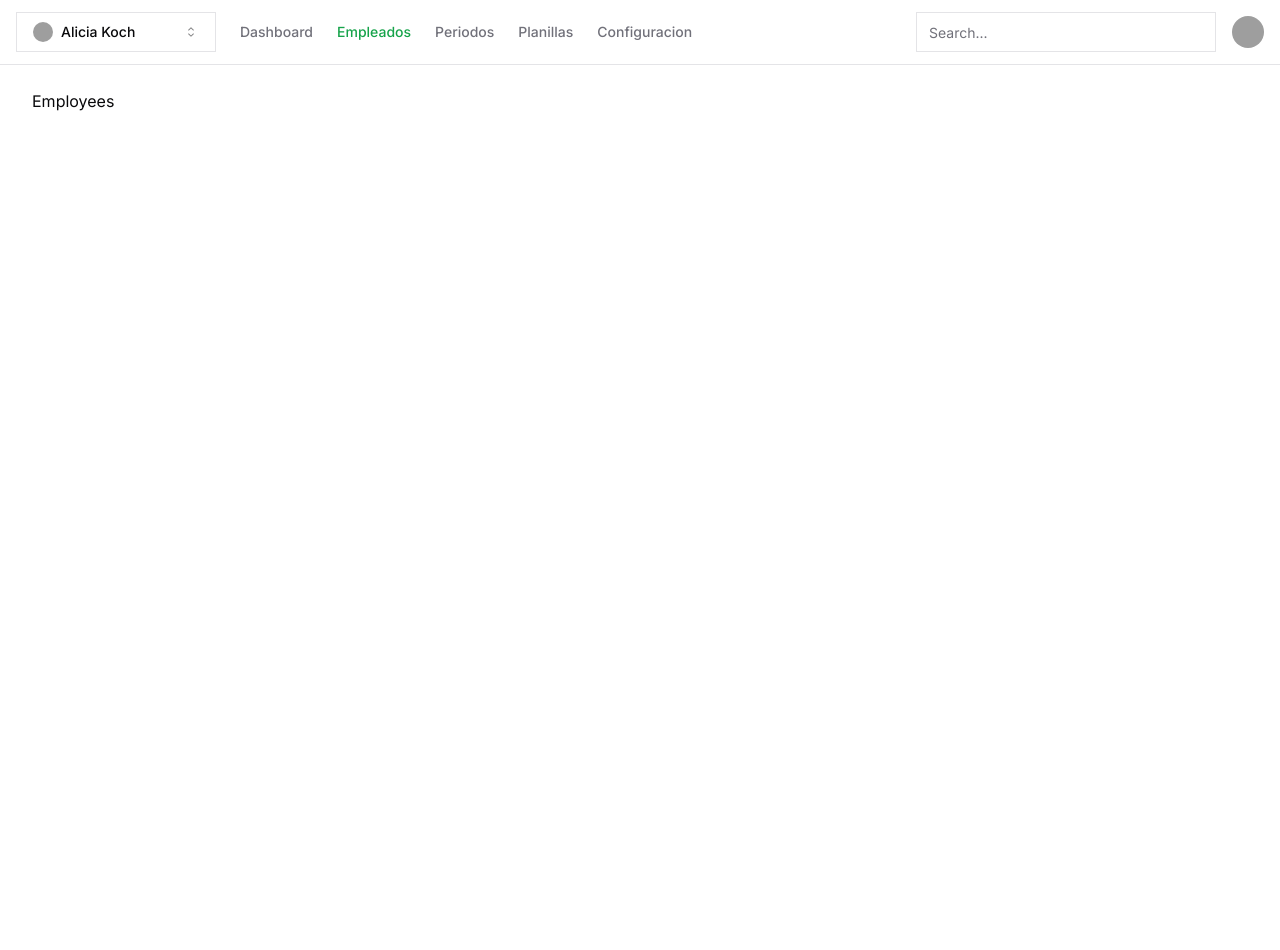
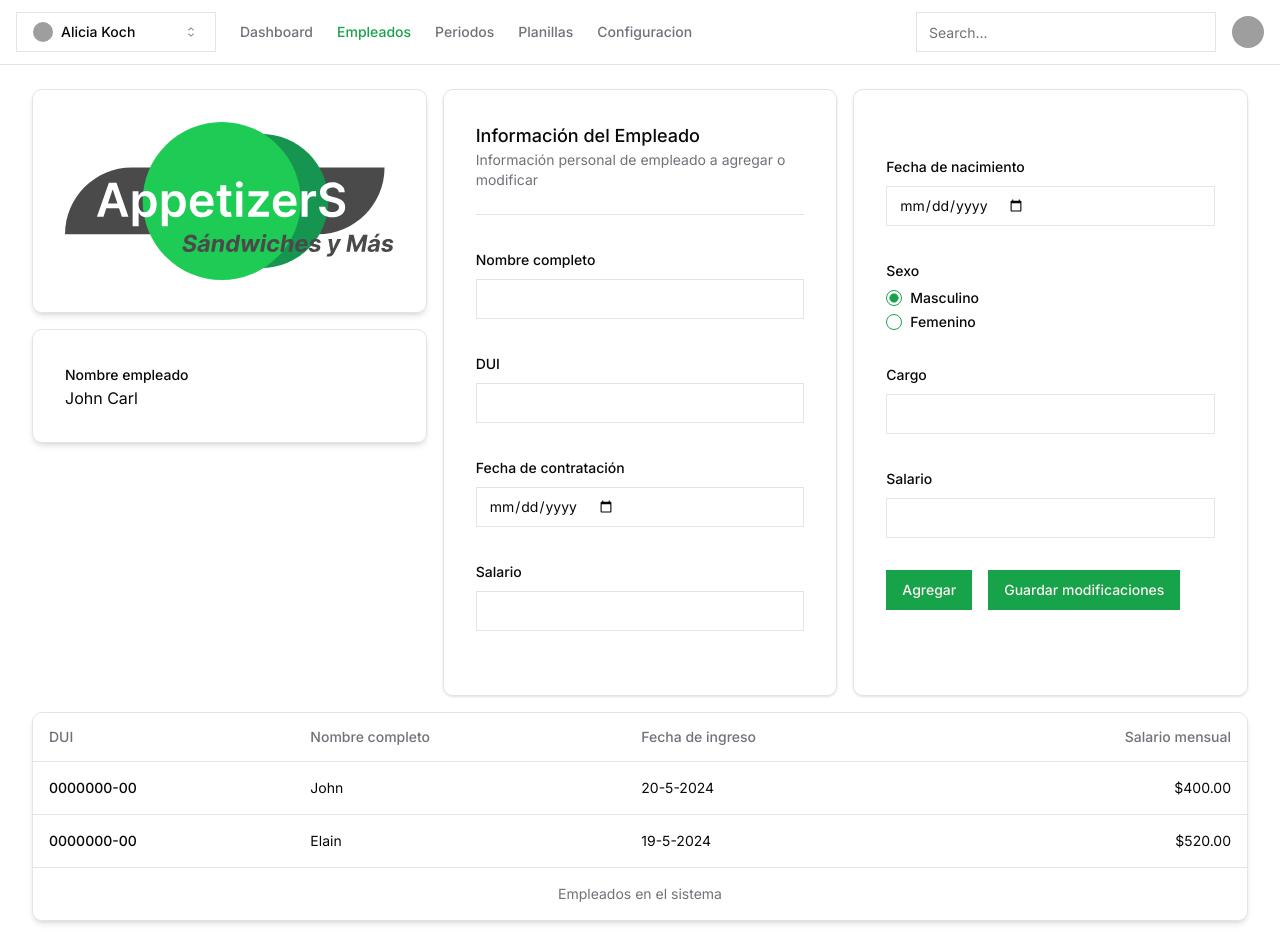
Before and after one commit to segovia99/rh-restaurant, a Next.js app: page /rhu/employees in a window 1280 px wide. Shown: the top 950 px of the page. Before the commit the page ends 800 px from the top, so only its background shows below. Built offline with nearby package versions, Linux system fonts and the light colour scheme; grey boxes are pictures that could not be loaded.

Commit message:
employees view added

```diff
--- a/package.json
+++ b/package.json
@@ -16,6 +16,7 @@
     "@radix-ui/react-icons": "^1.3.0",
     "@radix-ui/react-label": "^2.0.2",
     "@radix-ui/react-popover": "^1.0.7",
+    "@radix-ui/react-radio-group": "^1.1.3",
     "@radix-ui/react-select": "^2.0.0",
     "@radix-ui/react-slot": "^1.0.2",
     "@radix-ui/react-tabs": "^1.0.4",
--- a/src/app/rhu/employees/page.tsx
+++ b/src/app/rhu/employees/page.tsx
@@ -1,7 +1,121 @@
+import Image from "next/image";
+import { Button } from "@/components/ui/button"
+import { Input } from "@/components/ui/input";
+import { Label } from "@/components/ui/label";
+import { RadioGroup, RadioGroupItem } from "@/components/ui/radio-group"
+import {
+  Table,
+  TableBody,
+  TableCaption,
+  TableCell,
+  TableHead,
+  TableHeader,
+  TableRow,
+} from "@/components/ui/table";
+
 export default function EmployeesPage() {
-	return (
-		<div>
-			<h1>Employees</h1>
-		</div>
-    )
+  return (
+    <div className="grid grid-cols-1 gap-4">
+      <div className="grid grid-cols-3 gap-4 lg:span-row-2">
+        <div className="grid grid-cols-1 gap-4">
+          <div>
+            <div className="border rounded-[10px] p-8 mb-4 shadow-md">
+              <Image src="/logo_1.svg" alt="profile" width={360} height={360} className="rounded-md object-cover" />
+            </div>
+            <div className="border rounded-[10px] p-8 shadow-md">
+              <Label>Nombre empleado</Label>
+              <h2>John Carl</h2>
+            </div>
+          </div>
+        </div>
+
+        <div className="col-span-2 grid grid-cols-4 gap-4">
+          <div className="col-span-2 p-8 rounded-[10px] shadow border">
+            <div>
+              <h3 className="text-lg font-medium">Información del Empleado</h3>
+              <p className="text-sm text-muted-foreground">Información personal de empleado a agregar o modificar</p>
+            </div>
+            <div data-orientation="horizontal" role="none" className="mt-6 shrink-0 bg-border h-[1px] w-full"></div>
+            <form action="" className="mt-8">
+              <label className="text-sm font-medium">Nombre completo</label>
+              <Input className="mt-2 mb-8" />
+
+              <label className="text-sm font-medium">DUI</label>
+              <Input className="mt-2 mb-8" />
+
+              <label className="text-sm font-medium">Fecha de contratación</label>
+              <Input className="mt-2 mb-8" type="date" />
+
+              <label className="text-sm font-medium">Salario</label>
+              <Input className="mt-2 mb-8" />
+
+            </form>
+          </div>
+
+          <div className="col-span-2 p-8 rounded-[10px] shadow border">
+            <form action="" className="mt-8">
+              <label className="text-sm font-medium">Fecha de nacimiento</label>
+              <Input className="mt-2 mb-8" type="date" />
+
+              <label className="text-sm font-medium">Sexo</label>
+              <div className="mt-2 mb-8">
+                <RadioGroup defaultValue="option-one">
+                  <div className="flex items-center space-x-2">
+                    <RadioGroupItem value="option-one" id="option-one" />
+                    <Label htmlFor="option-one">Masculino</Label>
+                  </div>
+                  <div className="flex items-center space-x-2">
+                    <RadioGroupItem value="option-two" id="option-two" />
+                    <Label htmlFor="option-two">Femenino</Label>
+                  </div>
+                </RadioGroup>
+
+              </div>
+
+              <label className="text-sm font-medium">Cargo</label>
+              <Input className="mt-2 mb-8" />
+
+              <label className="text-sm font-medium">Salario</label>
+              <Input className="mt-2 mb-8" />
+
+
+              <div className="flex gap-4">
+                <Button>Agregar</Button>
+                <Button>Guardar modificaciones</Button>
+              </div>
+            </form>
+          </div>
+
+        </div>
+      </div>
+
+      <div className="shadow-md rounded-[10px] border pb-4">
+        <Table className="border-b">
+          <TableCaption>Empleados en el sistema</TableCaption>
+          <TableHeader>
+            <TableRow>
+              <TableHead>DUI</TableHead>
+              <TableHead>Nombre completo</TableHead>
+              <TableHead>Fecha de ingreso</TableHead>
+              <TableHead className="text-right">Salario mensual</TableHead>
+            </TableRow>
+          </TableHeader>
+          <TableBody>
+            <TableRow>
+              <TableCell className="font-medium">0000000-00</TableCell>
+              <TableCell>John</TableCell>
+              <TableCell>20-5-2024</TableCell>
+              <TableCell className="text-right">$400.00</TableCell>
+            </TableRow>
+            <TableRow>
+              <TableCell className="font-medium">0000000-00</TableCell>
+              <TableCell>Elain</TableCell>
+              <TableCell>19-5-2024</TableCell>
+              <TableCell className="text-right">$520.00</TableCell>
+            </TableRow>
+          </TableBody>
+        </Table>
+      </div>
+    </div>
+  );
 }
--- /dev/null
+++ b/src/components/ui/radio-group.tsx
@@ -0,0 +1,44 @@
+"use client"
+
+import * as React from "react"
+import * as RadioGroupPrimitive from "@radix-ui/react-radio-group"
+import { Circle } from "lucide-react"
+
+import { cn } from "@/lib/utils"
+
+const RadioGroup = React.forwardRef<
+  React.ElementRef<typeof RadioGroupPrimitive.Root>,
+  React.ComponentPropsWithoutRef<typeof RadioGroupPrimitive.Root>
+>(({ className, ...props }, ref) => {
+  return (
+    <RadioGroupPrimitive.Root
+      className={cn("grid gap-2", className)}
+      {...props}
+      ref={ref}
+    />
+  )
+})
+RadioGroup.displayName = RadioGroupPrimitive.Root.displayName
+
+const RadioGroupItem = React.forwardRef<
+  React.ElementRef<typeof RadioGroupPrimitive.Item>,
+  React.ComponentPropsWithoutRef<typeof RadioGroupPrimitive.Item>
+>(({ className, ...props }, ref) => {
+  return (
+    <RadioGroupPrimitive.Item
+      ref={ref}
+      className={cn(
+        "aspect-square h-4 w-4 rounded-full border border-primary text-primary ring-offset-background focus:outline-none focus-visible:ring-2 focus-visible:ring-ring focus-visible:ring-offset-2 disabled:cursor-not-allowed disabled:opacity-50",
+        className
+      )}
+      {...props}
+    >
+      <RadioGroupPrimitive.Indicator className="flex items-center justify-center">
+        <Circle className="h-2.5 w-2.5 fill-current text-current" />
+      </RadioGroupPrimitive.Indicator>
+    </RadioGroupPrimitive.Item>
+  )
+})
+RadioGroupItem.displayName = RadioGroupPrimitive.Item.displayName
+
+export { RadioGroup, RadioGroupItem }
--- /dev/null
+++ b/src/components/ui/table.tsx
@@ -0,0 +1,117 @@
+import * as React from "react"
+
+import { cn } from "@/lib/utils"
+
+const Table = React.forwardRef<
+  HTMLTableElement,
+  React.HTMLAttributes<HTMLTableElement>
+>(({ className, ...props }, ref) => (
+  <div className="relative w-full overflow-auto">
+    <table
+      ref={ref}
+      className={cn("w-full caption-bottom text-sm", className)}
+      {...props}
+    />
+  </div>
+))
+Table.displayName = "Table"
+
+const TableHeader = React.forwardRef<
+  HTMLTableSectionElement,
+  React.HTMLAttributes<HTMLTableSectionElement>
+>(({ className, ...props }, ref) => (
+  <thead ref={ref} className={cn("[&_tr]:border-b", className)} {...props} />
+))
+TableHeader.displayName = "TableHeader"
+
+const TableBody = React.forwardRef<
+  HTMLTableSectionElement,
+  React.HTMLAttributes<HTMLTableSectionElement>
+>(({ className, ...props }, ref) => (
+  <tbody
+    ref={ref}
+    className={cn("[&_tr:last-child]:border-0", className)}
+    {...props}
+  />
+))
+TableBody.displayName = "TableBody"
+
+const TableFooter = React.forwardRef<
+  HTMLTableSectionElement,
+  React.HTMLAttributes<HTMLTableSectionElement>
+>(({ className, ...props }, ref) => (
+  <tfoot
+    ref={ref}
+    className={cn(
+      "border-t bg-muted/50 font-medium [&>tr]:last:border-b-0",
+      className
+    )}
+    {...props}
+  />
+))
+TableFooter.displayName = "TableFooter"
+
+const TableRow = React.forwardRef<
+  HTMLTableRowElement,
+  React.HTMLAttributes<HTMLTableRowElement>
+>(({ className, ...props }, ref) => (
+  <tr
+    ref={ref}
+    className={cn(
+      "border-b transition-colors hover:bg-muted/50 data-[state=selected]:bg-muted",
+      className
+    )}
+    {...props}
+  />
+))
+TableRow.displayName = "TableRow"
+
+const TableHead = React.forwardRef<
+  HTMLTableCellElement,
+  React.ThHTMLAttributes<HTMLTableCellElement>
+>(({ className, ...props }, ref) => (
+  <th
+    ref={ref}
+    className={cn(
+      "h-12 px-4 text-left align-middle font-medium text-muted-foreground [&:has([role=checkbox])]:pr-0",
+      className
+    )}
+    {...props}
+  />
+))
+TableHead.displayName = "TableHead"
+
+const TableCell = React.forwardRef<
+  HTMLTableCellElement,
+  React.TdHTMLAttributes<HTMLTableCellElement>
+>(({ className, ...props }, ref) => (
+  <td
+    ref={ref}
+    className={cn("p-4 align-middle [&:has([role=checkbox])]:pr-0", className)}
+    {...props}
+  />
+))
+TableCell.displayName = "TableCell"
+
+const TableCaption = React.forwardRef<
+  HTMLTableCaptionElement,
+  React.HTMLAttributes<HTMLTableCaptionElement>
+>(({ className, ...props }, ref) => (
+  <caption
+    ref={ref}
+    className={cn("mt-4 text-sm text-muted-foreground", className)}
+    {...props}
+  />
+))
+TableCaption.displayName = "TableCaption"
+
+export {
+  Table,
+  TableHeader,
+  TableBody,
+  TableFooter,
+  TableHead,
+  TableRow,
+  TableCell,
+  TableCaption,
+}
```
Also changed, not shown: 1 other file (tests, documents, lock files or other folders).
